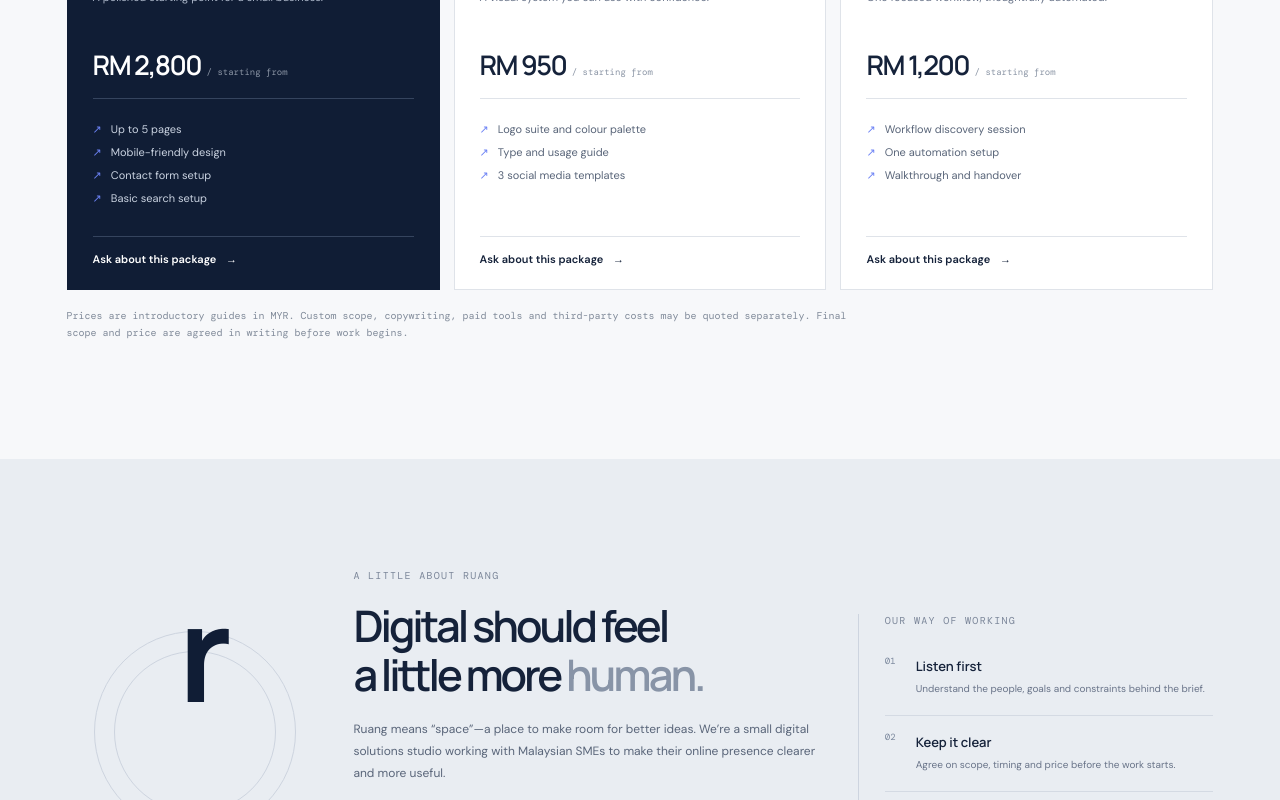
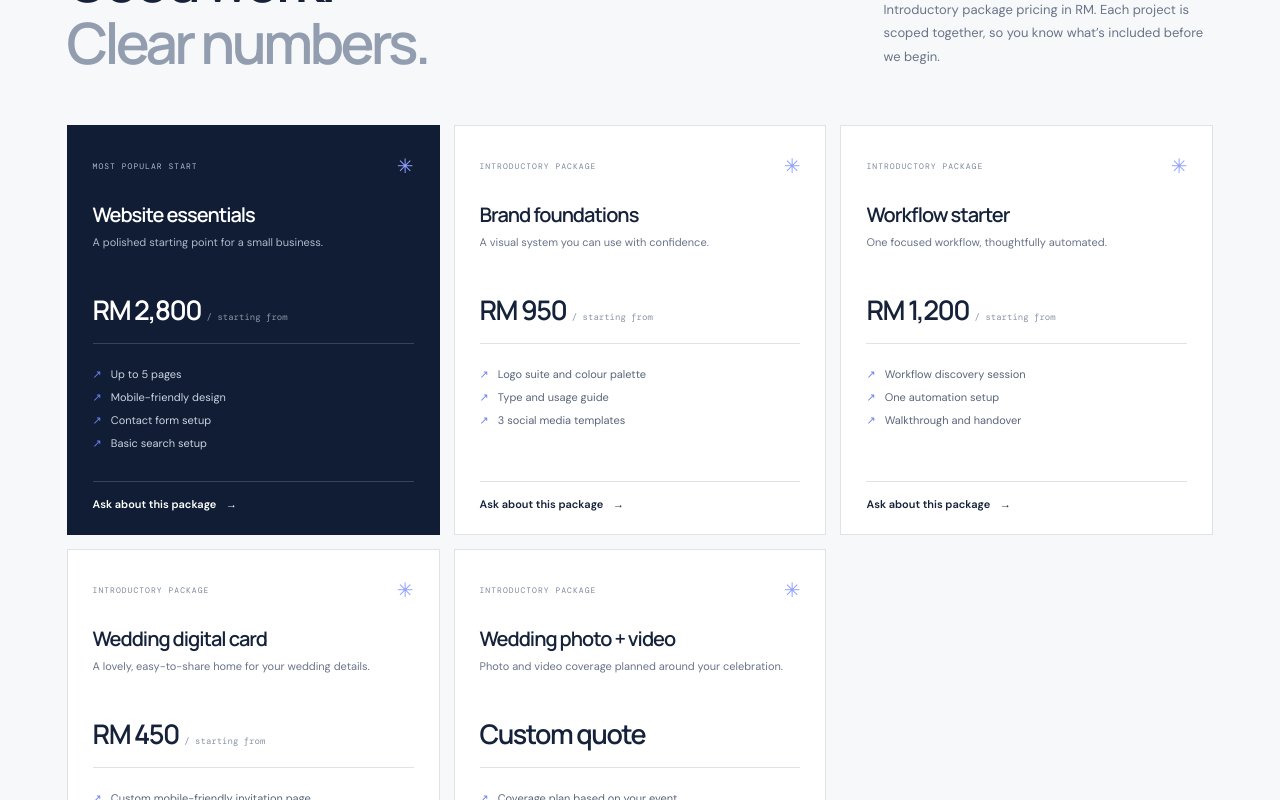
Before and after one commit to Multi-G3n/SpaceSolutions, a React (Vite) app: page / in a window 1280 px wide. Shown: the part 3120-3920 px from the top of the page. Built offline with nearby package versions, Linux system fonts and the light colour scheme.

Commit message:
feat: add wedding services and update packages in App component

```diff
--- a/src/App.tsx
+++ b/src/App.tsx
@@ -5,12 +5,16 @@ const services = [
   { number: '02', title: 'Graphic design', copy: 'A consistent visual identity and useful design assets, made to look considered everywhere your business shows up.', tags: 'Brand identity · Social templates · Print' },
   { number: '03', title: 'Content creation', copy: 'Clear, on-brand words and visuals that give your website and social channels something worth sharing.', tags: 'Web copy · Social content · Campaigns' },
   { number: '04', title: 'AI automation', copy: 'Practical automations that take repetitive admin off your plate, with a human in control of the important decisions.', tags: 'Workflow review · No-code setup · AI assistants' },
+  { number: '05', title: 'Wedding digital cards', copy: 'A personal invitation page that brings your event details, venue map and RSVP link together in one easy-to-share place.', tags: 'Digital invitation · Event details · RSVP link' },
+  { number: '06', title: 'Wedding photography + videography', copy: 'Photo and video coverage shaped around your day, with deliverables and availability agreed before booking.', tags: 'Photography · Videography · Coverage by quote' },
 ]
 
 const packages = [
   { name: 'Website essentials', price: 'RM 2,800', note: 'A polished starting point for a small business.', items: ['Up to 5 pages', 'Mobile-friendly design', 'Contact form setup', 'Basic search setup'], featured: true },
   { name: 'Brand foundations', price: 'RM 950', note: 'A visual system you can use with confidence.', items: ['Logo suite and colour palette', 'Type and usage guide', '3 social media templates'], featured: false },
   { name: 'Workflow starter', price: 'RM 1,200', note: 'One focused workflow, thoughtfully automated.', items: ['Workflow discovery session', 'One automation setup', 'Walkthrough and handover'], featured: false },
+  { name: 'Wedding digital card', price: 'RM 450', note: 'A lovely, easy-to-share home for your wedding details.', items: ['Custom mobile-friendly invitation page', 'Venue map and event details', 'RSVP link to your chosen contact'], featured: false },
+  { name: 'Wedding photo + video', price: 'Custom quote', note: 'Photo and video coverage planned around your celebration.', items: ['Coverage plan based on your event', 'Deliverables agreed before booking', 'Availability confirmed at enquiry'], featured: false },
 ]
 
 const faqs = [
@@ -61,7 +65,7 @@ function ContactForm() {
   }
   return <form className="contact-form" onSubmit={handleSubmit}>
     <div className="form-row"><label>Your name<input name="name" autoComplete="name" placeholder="How should we address you?" required minLength={2} /></label><label>Email address<input type="email" name="email" autoComplete="email" placeholder="you@company.com" required /></label></div>
-    <label>What are you looking for?<select name="service" defaultValue="" required><option value="" disabled>Select a service</option><option>Website development</option><option>Graphic design</option><option>Content creation</option><option>AI automation</option><option>A mix of things</option></select></label>
+    <label>What are you looking for?<select name="service" defaultValue="" required><option value="" disabled>Select a service</option><option>Website development</option><option>Graphic design</option><option>Content creation</option><option>AI automation</option><option>Wedding digital card</option><option>Wedding photography + videography</option><option>A mix of things</option></select></label>
     <label>A little about your project<textarea name="message" placeholder="What are you building, and what would you like help with?" rows={4} required minLength={10} /></label>
     <button type="submit" className="button button-light">Send your enquiry <Arrow diagonal /></button>
     <p className="form-note" aria-live="polite">{error || (submitted ? 'Thanks for sharing your project. This demo form does not send or store your details—connect it to an inbox or form service to receive enquiries.' : 'This demo form validates your details in the browser but does not send or store them.')}</p>
@@ -73,7 +77,7 @@ function App() {
     <section className="hero"><div className="hero-copy"><span className="eyebrow hero-kicker"><span className="status-dot" /> DIGITAL STUDIO · MALAYSIA</span><h1>Make your online<br />presence <span>work harder.</span></h1><p>We help Malaysian small businesses show up with clarity—through thoughtful websites, design, content and practical AI.</p><div className="hero-actions"><a className="button button-blue" href="#contact">Tell us what you’re building <Arrow diagonal /></a><a className="text-link" href="#services">Explore what we do <Arrow /></a></div><div className="hero-proof"><span className="proof-icon">✳</span><p>Good work should make<br />the next step feel simple.</p><span className="proof-rule" /><span className="proof-loc">KUALA LUMPUR<br />WORKING EVERYWHERE</span></div></div><div className="hero-art" aria-label="Abstract blue studio artwork" role="img"><div className="art-grid"/><div className="art-orbit orbit-one"/><div className="art-orbit orbit-two"/><div className="art-sphere"><div className="sphere-shine"/></div><div className="art-disc"/><span className="art-coordinate">03°08′ N<br />101°41′ E</span><span className="art-caption">A CLEARER DIGITAL PRESENCE<br />STARTS WITH A GOOD CONVERSATION.</span><span className="art-cross">+</span></div><div className="hero-bottom"><span>INDEPENDENT BY DESIGN</span><span>WEBSITE · DESIGN · CONTENT · AUTOMATION</span><a href="#services" aria-label="Scroll to services">SCROLL TO EXPLORE <span>↓</span></a></div></section>
     <section className="section services-section" id="services"><div className="section-heading"><div><span className="eyebrow">WHAT WE CAN HELP WITH</span><h2>Small studio.<br /><span>Useful by design.</span></h2></div><p>Bring us a clear brief or a half-formed idea. We’ll find the right-sized next step for your business.</p></div><div className="service-list">{services.map(s => <article className="service-row" key={s.number}><span className="service-number">{s.number}</span><div className="service-main"><h3>{s.title}</h3><p>{s.copy}</p></div><span className="service-tags">{s.tags}</span><a href="#contact" className="service-link" aria-label={`Enquire about ${s.title}`}><Arrow diagonal /></a></article>)}</div></section>
     <Portfolio />
-    <section className="section packages-section" id="packages"><div className="section-heading"><div><span className="eyebrow">A CLEAR PLACE TO START</span><h2>Good work.<br /><span>Clear numbers.</span></h2></div><p>Introductory package pricing in RM. Each project is scoped together, so you know what’s included before we begin.</p></div><div className="package-grid">{packages.map(p => <article className={p.featured ? 'package-card package-featured' : 'package-card'} key={p.name}><div className="package-top"><span className="eyebrow">{p.featured ? 'MOST POPULAR START' : 'INTRODUCTORY PACKAGE'}</span><span className="package-spark">✳</span></div><h3>{p.name}</h3><p>{p.note}</p><div className="package-price">{p.price}<span> / starting from</span></div><ul>{p.items.map(item => <li key={item}><span>↗</span>{item}</li>)}</ul><a href="#contact" className={p.featured ? 'package-cta package-cta-light' : 'package-cta'}>Ask about this package <Arrow /></a></article>)}</div><p className="package-footnote">Prices are introductory guides in MYR. Custom scope, copywriting, paid tools and third-party costs may be quoted separately. Final scope and price are agreed in writing before work begins.</p></section>
+    <section className="section packages-section" id="packages"><div className="section-heading"><div><span className="eyebrow">A CLEAR PLACE TO START</span><h2>Good work.<br /><span>Clear numbers.</span></h2></div><p>Introductory package pricing in RM. Each project is scoped together, so you know what’s included before we begin.</p></div><div className="package-grid">{packages.map(p => <article className={p.featured ? 'package-card package-featured' : 'package-card'} key={p.name}><div className="package-top"><span className="eyebrow">{p.featured ? 'MOST POPULAR START' : 'INTRODUCTORY PACKAGE'}</span><span className="package-spark">✳</span></div><h3>{p.name}</h3><p>{p.note}</p><div className="package-price">{p.price}{p.price === 'Custom quote' ? null : <span> / starting from</span>}</div><ul>{p.items.map(item => <li key={item}><span>↗</span>{item}</li>)}</ul><a href="#contact" className={p.featured ? 'package-cta package-cta-light' : 'package-cta'}>Ask about this package <Arrow /></a></article>)}</div><p className="package-footnote">Prices are introductory guides in MYR. Custom scope, copywriting, paid tools and third-party costs may be quoted separately. Wedding photo and video quotes depend on date, location, coverage hours and deliverables. Final scope and price are agreed in writing before work begins.</p></section>
     <section className="about-section" id="about"><div className="about-mark" aria-hidden="true"><span>r</span><i>.</i></div><div className="about-copy"><span className="eyebrow">A LITTLE ABOUT RUANG</span><h2>Digital should feel<br />a little more <span>human.</span></h2><p>Ruang means “space”—a place to make room for better ideas. We’re a small digital solutions studio working with Malaysian SMEs to make their online presence clearer and more useful.</p><p>We ask good questions, keep the process collaborative and focus on what helps your business day to day. No jargon for its own sake. Just considered work and a clear handover.</p><a className="text-link" href="#contact">Let’s make room for your next idea <Arrow /></a></div><div className="about-aside"><span className="eyebrow">OUR WAY OF WORKING</span><div><span>01</span><b>Listen first</b><p>Understand the people, goals and constraints behind the brief.</p></div><div><span>02</span><b>Keep it clear</b><p>Agree on scope, timing and price before the work starts.</p></div><div><span>03</span><b>Hand over well</b><p>Leave you with the files and know-how to move forward.</p></div></div></section>
     <section className="section faq-section" id="faq"><div className="faq-heading"><span className="eyebrow">GOOD TO KNOW</span><h2>Questions,<br /><span>answered.</span></h2><p>A little more clarity before we start.</p></div><div className="faq-list">{faqs.map((f, i) => <details key={f.q} className="faq-item"><summary><span className="faq-num">0{i + 1}</span>{f.q}<span className="faq-plus" aria-hidden="true">+</span></summary><p>{f.a}</p></details>)}</div></section>
     <section className="contact-section" id="contact"><div className="contact-top"><div><span className="eyebrow"><span className="status-dot" /> YOUR NEXT STEP</span><h2>Have a good one<br /><span>in mind?</span></h2><p>Tell us a little about your project. We’ll use your answers to understand what you need and suggest a sensible next step.</p></div><div className="contact-aside"><span className="aside-number">01—04</span><span>WEBSITE<br />DESIGN<br />CONTENT<br />AUTOMATION</span><span className="aside-star">✳</span></div></div><div className="contact-body"><div className="contact-invite"><span className="eyebrow">PROJECT ENQUIRY</span><p>Share the shape of your idea.<br />Rough notes are welcome.</p><a href="#top" className="text-link">Back to the top <Arrow diagonal /></a></div><ContactForm /></div></section>
```
